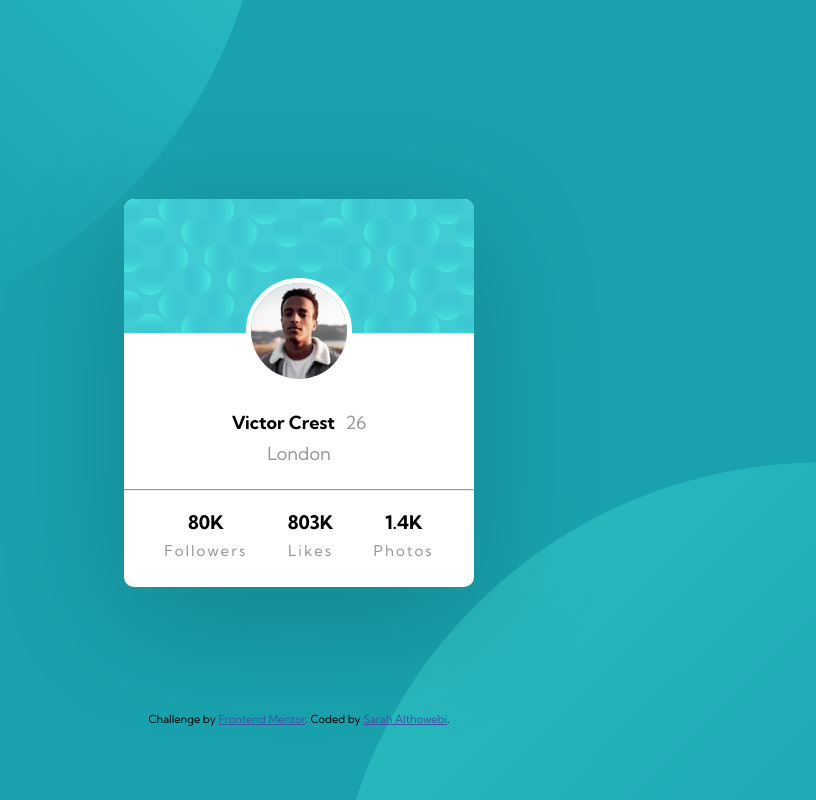
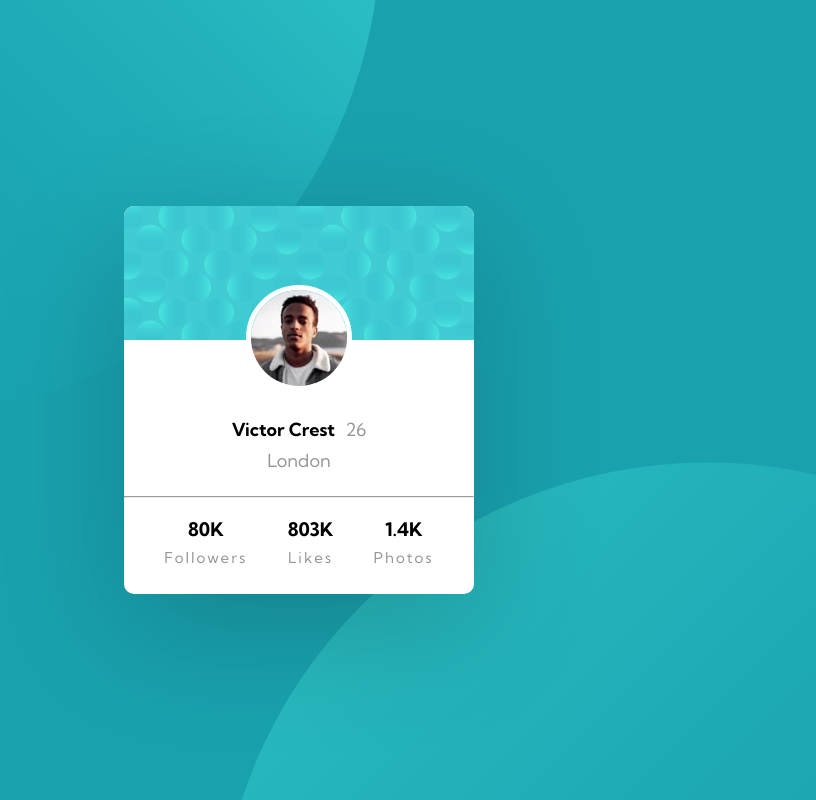
Before and after one commit to SarahNaif/FrontEndMentor_Challenge, a plain HTML site: page profile-card-component-main/index.html in a window 1280 px wide. Shown: the whole page, without its empty margins (341-1157 px from the left). Drawn offline with Linux system fonts and the light colour scheme.

Commit message:
challenge compllete 🎉 v1

```diff
--- a/profile-card-component-main/index.html
+++ b/profile-card-component-main/index.html
@@ -47,9 +47,9 @@
       </div>
     </div>
 
-    <div class="attribution">
+    <!-- <div class="attribution">
     Challenge by <a href="https://www.frontendmentor.io?ref=challenge" target="_blank">Frontend Mentor</a>.
     Coded by <a href="#">Sarah Althowebi</a>.
-  </div>
+  </div> -->
   </body>
 </html>
--- a/profile-card-component-main/style.css
+++ b/profile-card-component-main/style.css
@@ -7,7 +7,7 @@ body {
   height: 100vh;
   background-image: url(images/bg-pattern-top.svg),
     url(images/bg-pattern-bottom.svg);
-  background-position: top -640px left -370px, bottom -640px right -370px;
+  background-position: top -70vh left -20vw, bottom -80vh right -20vw;
   overflow: hidden;
   background-color: hsl(185, 75%, 39%);
   background-repeat: no-repeat;
@@ -15,7 +15,6 @@ body {
   justify-content: center;
   align-items: center;
   flex-direction: column;
-
 }
 .profileCard {
   background-color: white;
```
Also changed, not shown: 2 other files.
